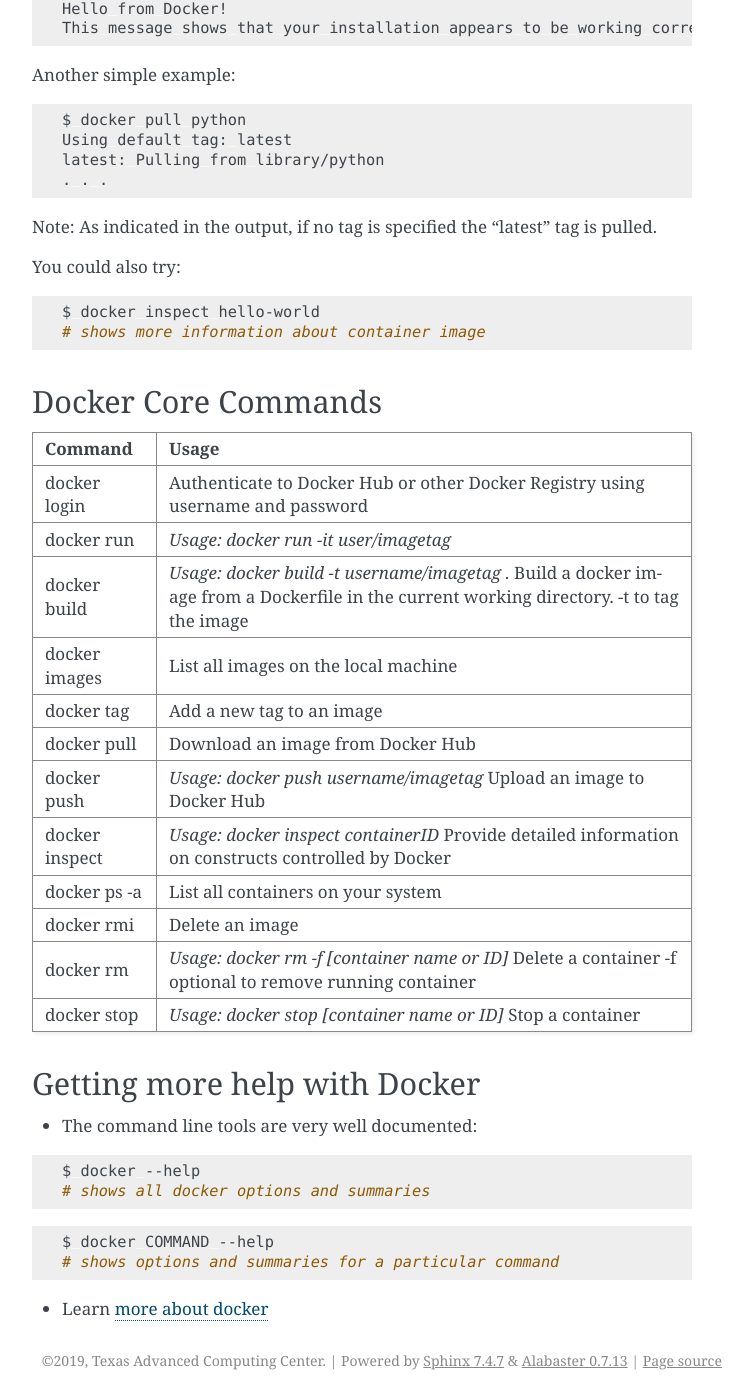
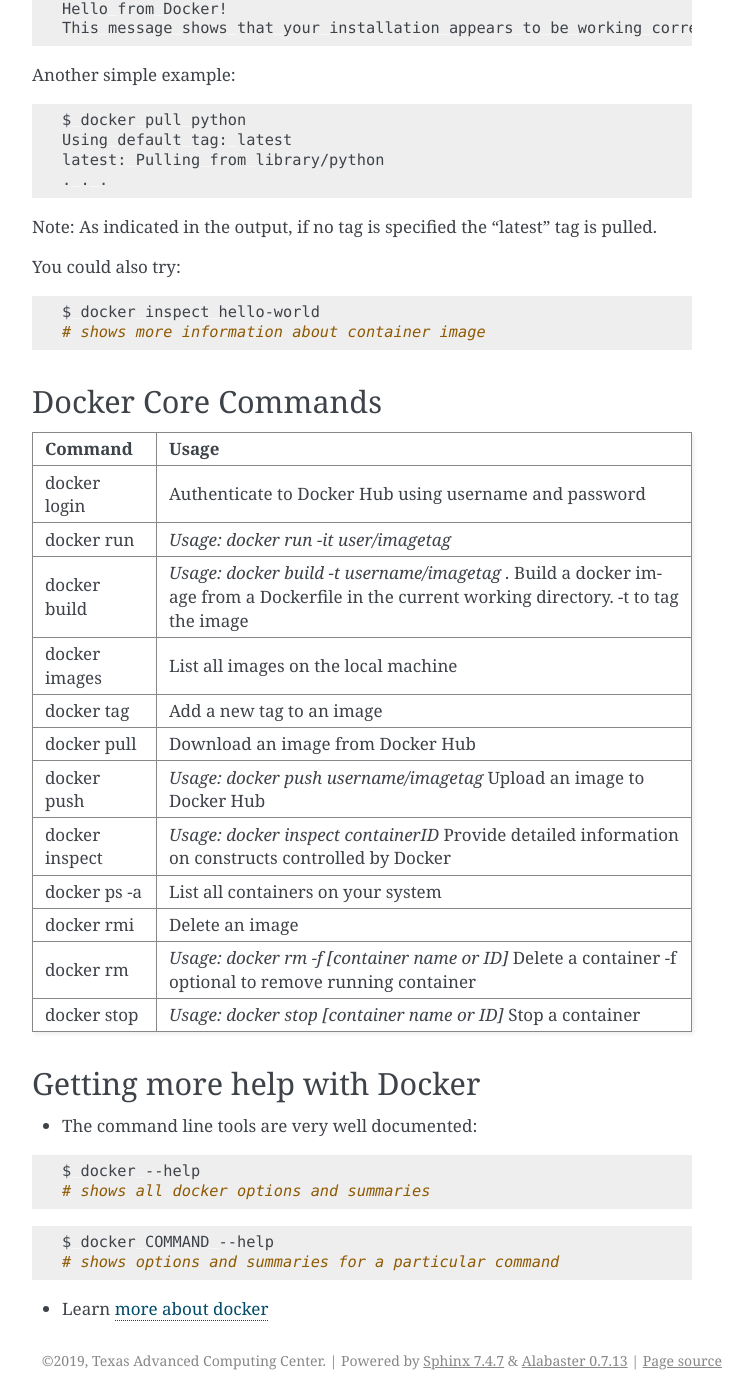
Before and after one commit to TACC/containers_at_tacc, a Sphinx documentation site: the page built from docs/containers/02.dockerbasics.rst, in a window 1280 px wide and 1400 px high, scrolled down 5162 px. Shown: the whole window, without its empty margins (388-1140 px from the left). Built offline with Sphinx 7.4.7, drawn with Linux system fonts in a browser that asks for light colours.

Commit message:
editing table in intro

```diff
--- /dev/null
+++ b/docs/_static/custom.css
@@ -0,0 +1,3 @@
+.wy-table-responsive table td {
+white-space: normal;
+}
--- a/docs/conf.py
+++ b/docs/conf.py
@@ -173,3 +173,7 @@
 
 # A list of files that should not be packed into the epub file.
 epub_exclude_files = ['search.html']
+
+# To allow css styling
+def setup(app):
+    app.add_stylesheet('custom.css')
--- a/docs/containers/02.dockerbasics.rst
+++ b/docs/containers/02.dockerbasics.rst
@@ -253,42 +253,42 @@
 Docker Core Commands
 ====================
 
-+----------------+------------------------------------------------------+
-| Command        |          Usage                                       |
-+================+======================================================+
-| docker login   |  Authenticate to Docker Hub or other Docker Registry |
-|                |  using username and password                         |
-+----------------+------------------------------------------------------+
-| docker run     |  *Usage: docker run -it user/imagetag*               |
-+----------------+------------------------------------------------------+
-| docker build   |  *Usage: docker build -t username/imagetag .*        |
-|                |  Build a docker image from a Dockerfile in the       |
-|                |  current working directory. -t to tag the image      |
-+----------------+------------------------------------------------------+
-| docker images  |  List all images on the local machine                |
-+----------------+------------------------------------------------------+
-| docker tag     |  Add a new tag to an image                           |
-+----------------+------------------------------------------------------+
-| docker pull    |  Download an image from Docker Hub                   |
-+----------------+------------------------------------------------------+
-| docker push    |  *Usage: docker push username/imagetag*              |
-|                |  Upload an image to Docker Hub                       |
-+----------------+------------------------------------------------------+
-| docker inspect |  *Usage: docker inspect containerID*                 |
-|                |  Provide detailed information on constructs          |
-|                |  controlled by Docker                                |
-+----------------+------------------------------------------------------+
-| docker ps -a   |  List all containers on your system                  |
-+----------------+------------------------------------------------------+
-| docker rmi     |  Delete an image                                     |
-+----------------+------------------------------------------------------+
-| docker rm      |  *Usage: docker rm -f [container name or ID]*        |
-|                |  Delete a container                                  |
-|                |  -f optional to remove running container             |
-+----------------+------------------------------------------------------+
-| docker stop    |  *Usage: docker stop [container name or ID]*         |
-|                |  Stop a container                                    |
-+----------------+------------------------------------------------------+
++----------------+------------------------------------------------+
+| Command        |          Usage                                 |
++================+================================================+
+| docker login   |  Authenticate to Docker Hub                    |
+|                |  using username and password                   |
++----------------+------------------------------------------------+
+| docker run     |  *Usage: docker run -it user/imagetag*         |
++----------------+------------------------------------------------+
+| docker build   |  *Usage: docker build -t username/imagetag .*  |
+|                |  Build a docker image from a Dockerfile in the |
+|                |  current working directory. -t to tag the image|
++----------------+------------------------------------------------+
+| docker images  |  List all images on the local machine          |
++----------------+------------------------------------------------+
+| docker tag     |  Add a new tag to an image                     |
++----------------+------------------------------------------------+
+| docker pull    |  Download an image from Docker Hub             |
++----------------+------------------------------------------------+
+| docker push    |  *Usage: docker push username/imagetag*        |
+|                |  Upload an image to Docker Hub                 |
++----------------+------------------------------------------------+
+| docker inspect |  *Usage: docker inspect containerID*           |
+|                |  Provide detailed information on constructs    |
+|                |  controlled by Docker                          |
++----------------+------------------------------------------------+
+| docker ps -a   |  List all containers on your system            |
++----------------+------------------------------------------------+
+| docker rmi     |  Delete an image                               |
++----------------+------------------------------------------------+
+| docker rm      |  *Usage: docker rm -f [container name or ID]*  |
+|                |  Delete a container                            |
+|                |  -f optional to remove running container       |
++----------------+------------------------------------------------+
+| docker stop    |  *Usage: docker stop [container name or ID]*   |
+|                |  Stop a container                              |
++----------------+------------------------------------------------+
 
 Getting more help with Docker
 =============================
--- a/docs/containers/03.handsondocker.rst
+++ b/docs/containers/03.handsondocker.rst
@@ -105,7 +105,7 @@
 +-----------------------+----------------------------------------+
 | --rm                  |  Remove the container when the process |
 |                       |  completes                             |
-+------------+---------------------------------------------------+
++-----------------------++---------------------------------------+
 | username/fastqc:0.11.7|  The name of the container             |
 +-----------------------+----------------------------------------+
 | fastqc --help         |  The command to run                    |
```
